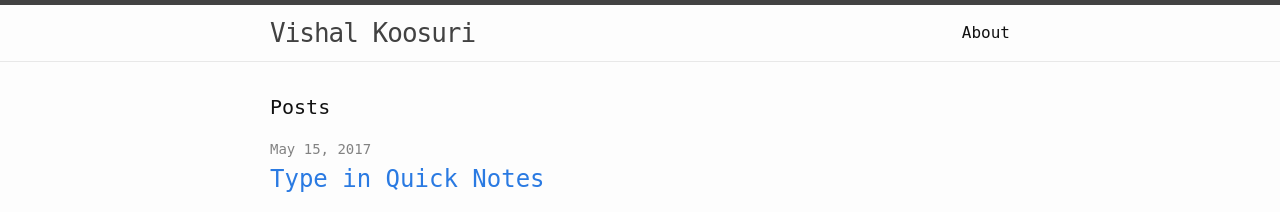
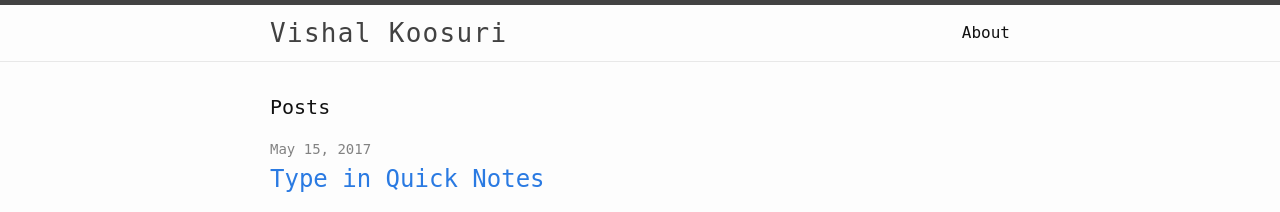
Before and after one commit to dainvinc/dainvinc.github.io, a Jekyll site: the page built from index.html, in a window 1280 px wide. Shown: the top 212 px of the page. Built offline with Jekyll 4.4.1, drawn with Linux system fonts in a browser that asks for light colours; nearby versions of some CDN libraries.

Commit message:
Readded the letter spacing

```diff
--- a/css/custom.css
+++ b/css/custom.css
@@ -24,7 +24,7 @@
     border-right: .15em solid orange;
     white-space: nowrap;
     margin: 0 auto;
-    /*letter-spacing: 0.15em;*/
+    letter-spacing: 0.05em;
     animation:
         typing 2s steps(40, end),
         blink-caret .75s step-end infinite
```
